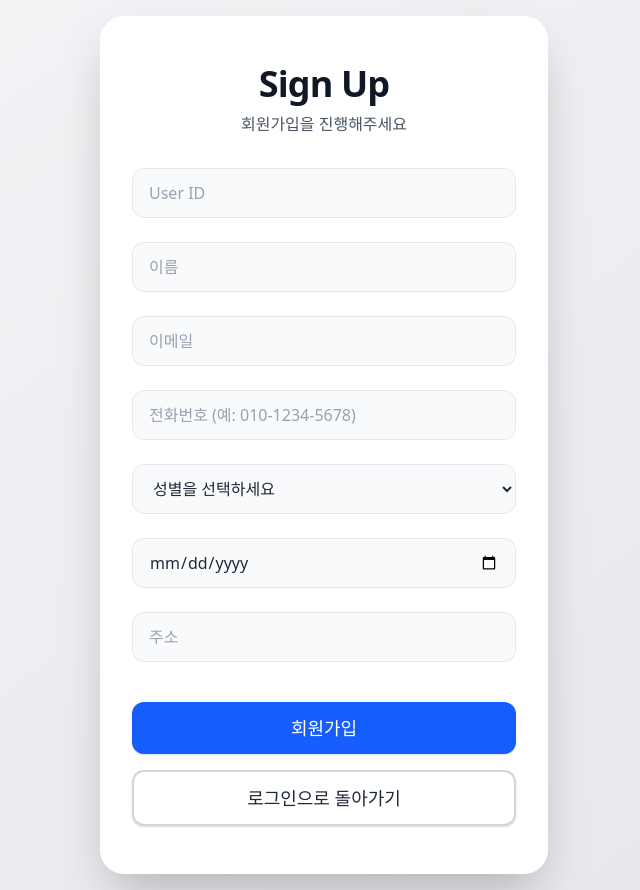
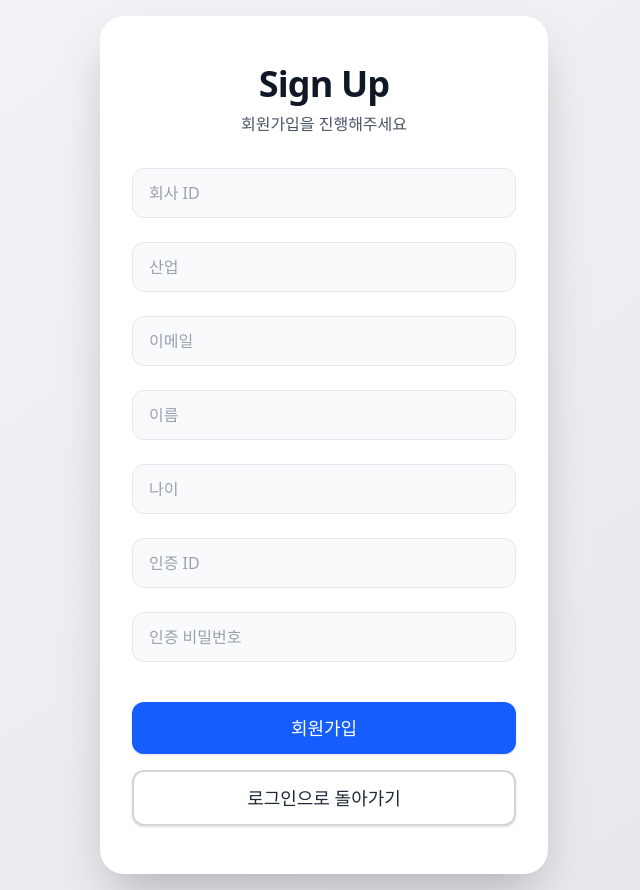
Before and after one commit to tae-zero/auto_sr, a Next.js app in the folder frontend/: page /signup in a window 1280 px wide. Shown: the whole page, without its empty margins (316-956 px from the left). Built offline with nearby package versions, Linux system fonts and the light colour scheme.

Commit message:
signup수정

```diff
--- a/frontend/package.json
+++ b/frontend/package.json
@@ -35,7 +35,7 @@
     "typescript": "^5"
   },
   "engines": {
-    "node": ">=18.0.0",
-    "npm": ">=9.0.0"
-  }
+  "node": "20.x",
+  "npm": "10.x"
 }
+}
--- a/frontend/src/app/signup/page.tsx
+++ b/frontend/src/app/signup/page.tsx
@@ -9,13 +9,13 @@ export default function SignupPage() {
 
   // Form state management
   const [formData, setFormData] = useState({
-    user_id: '',
+    company_id: '',
+    industry: '',
+    email: '',
     name: '',
-    email: '',
-    phone: '',
-    gender: '',
-    birthdate: '',
-    address: ''
+    age: '',
+    auth_id: '',
+    auth_pw: ''
   });
 
   // Form input handler
@@ -34,13 +34,13 @@ export default function SignupPage() {
     // 입력된 데이터를 JSON 형태로 alert에 표시
     const signupData = {
       "회원가입 정보": {
-        "사용자 ID": formData.user_id,
+        "회사 ID": formData.company_id,
+        "산업": formData.industry,
+        "이메일": formData.email,
         "이름": formData.name,
-        "이메일": formData.email,
-        "전화번호": formData.phone,
-        "성별": formData.gender,
-        "생년월일": formData.birthdate,
-        "주소": formData.address
+        "나이": formData.age,
+        "인증 ID": formData.auth_id,
+        "인증 비밀번호": formData.auth_pw
       }
     };
 
@@ -79,14 +79,40 @@ export default function SignupPage() {
 
           {/* Signup Form */}
           <form onSubmit={handleSignup} className="space-y-6">
-            {/* User ID Input */}
+            {/* Company ID Input */}
             <div className="relative">
               <input
                 type="text"
-                name="user_id"
-                value={formData.user_id}
+                name="company_id"
+                value={formData.company_id}
                 onChange={handleInputChange}
-                placeholder="User ID"
+                placeholder="회사 ID"
+                className="w-full px-4 py-3 text-gray-800 placeholder-gray-400 bg-gray-50 border border-gray-200 rounded-xl focus:border-blue-500 focus:outline-none transition-all duration-300"
+                required
+              />
+            </div>
+
+            {/* Industry Input */}
+            <div className="relative">
+              <input
+                type="text"
+                name="industry"
+                value={formData.industry}
+                onChange={handleInputChange}
+                placeholder="산업"
+                className="w-full px-4 py-3 text-gray-800 placeholder-gray-400 bg-gray-50 border border-gray-200 rounded-xl focus:border-blue-500 focus:outline-none transition-all duration-300"
+                required
+              />
+            </div>
+
+            {/* Email Input */}
+            <div className="relative">
+              <input
+                type="email"
+                name="email"
+                value={formData.email}
+                onChange={handleInputChange}
+                placeholder="이메일"
                 className="w-full px-4 py-3 text-gray-800 placeholder-gray-400 bg-gray-50 border border-gray-200 rounded-xl focus:border-blue-500 focus:outline-none transition-all duration-300"
                 required
               />
@@ -105,68 +131,40 @@ export default function SignupPage() {
               />
             </div>
 
-            {/* Email Input */}
+            {/* Age Input */}
             <div className="relative">
               <input
-                type="email"
-                name="email"
-                value={formData.email}
+                type="text"
+                name="age"
+                value={formData.age}
                 onChange={handleInputChange}
-                placeholder="이메일"
+                placeholder="나이"
                 className="w-full px-4 py-3 text-gray-800 placeholder-gray-400 bg-gray-50 border border-gray-200 rounded-xl focus:border-blue-500 focus:outline-none transition-all duration-300"
                 required
               />
             </div>
 
-            {/* Phone Input */}
+            {/* Auth ID Input */}
             <div className="relative">
               <input
-                type="tel"
-                name="phone"
-                value={formData.phone}
+                type="text"
+                name="auth_id"
+                value={formData.auth_id}
                 onChange={handleInputChange}
-                placeholder="전화번호 (예: 010-1234-5678)"
+                placeholder="인증 ID"
                 className="w-full px-4 py-3 text-gray-800 placeholder-gray-400 bg-gray-50 border border-gray-200 rounded-xl focus:border-blue-500 focus:outline-none transition-all duration-300"
                 required
               />
             </div>
 
-            {/* Gender Select */}
-            <div className="relative">
-              <select
-                name="gender"
-                value={formData.gender}
-                onChange={handleInputChange}
-                className="w-full px-4 py-3 text-gray-800 bg-gray-50 border border-gray-200 rounded-xl focus:border-blue-500 focus:outline-none transition-all duration-300"
-                required
-              >
-                <option value="">성별을 선택하세요</option>
-                <option value="male">남성</option>
-                <option value="female">여성</option>
-                <option value="other">기타</option>
-              </select>
-            </div>
-
-            {/* Birthdate Input */}
+            {/* Auth Password Input */}
             <div className="relative">
               <input
-                type="date"
-                name="birthdate"
-                value={formData.birthdate}
+                type="password"
+                name="auth_pw"
+                value={formData.auth_pw}
                 onChange={handleInputChange}
-                className="w-full px-4 py-3 text-gray-800 bg-gray-50 border border-gray-200 rounded-xl focus:border-blue-500 focus:outline-none transition-all duration-300"
-                required
-              />
-            </div>
-
-            {/* Address Input */}
-            <div className="relative">
-              <input
-                type="text"
-                name="address"
-                value={formData.address}
-                onChange={handleInputChange}
-                placeholder="주소"
+                placeholder="인증 비밀번호"
                 className="w-full px-4 py-3 text-gray-800 placeholder-gray-400 bg-gray-50 border border-gray-200 rounded-xl focus:border-blue-500 focus:outline-none transition-all duration-300"
                 required
               />
```
Also changed, not shown: 1 other file (tests, documents, lock files or other folders).
